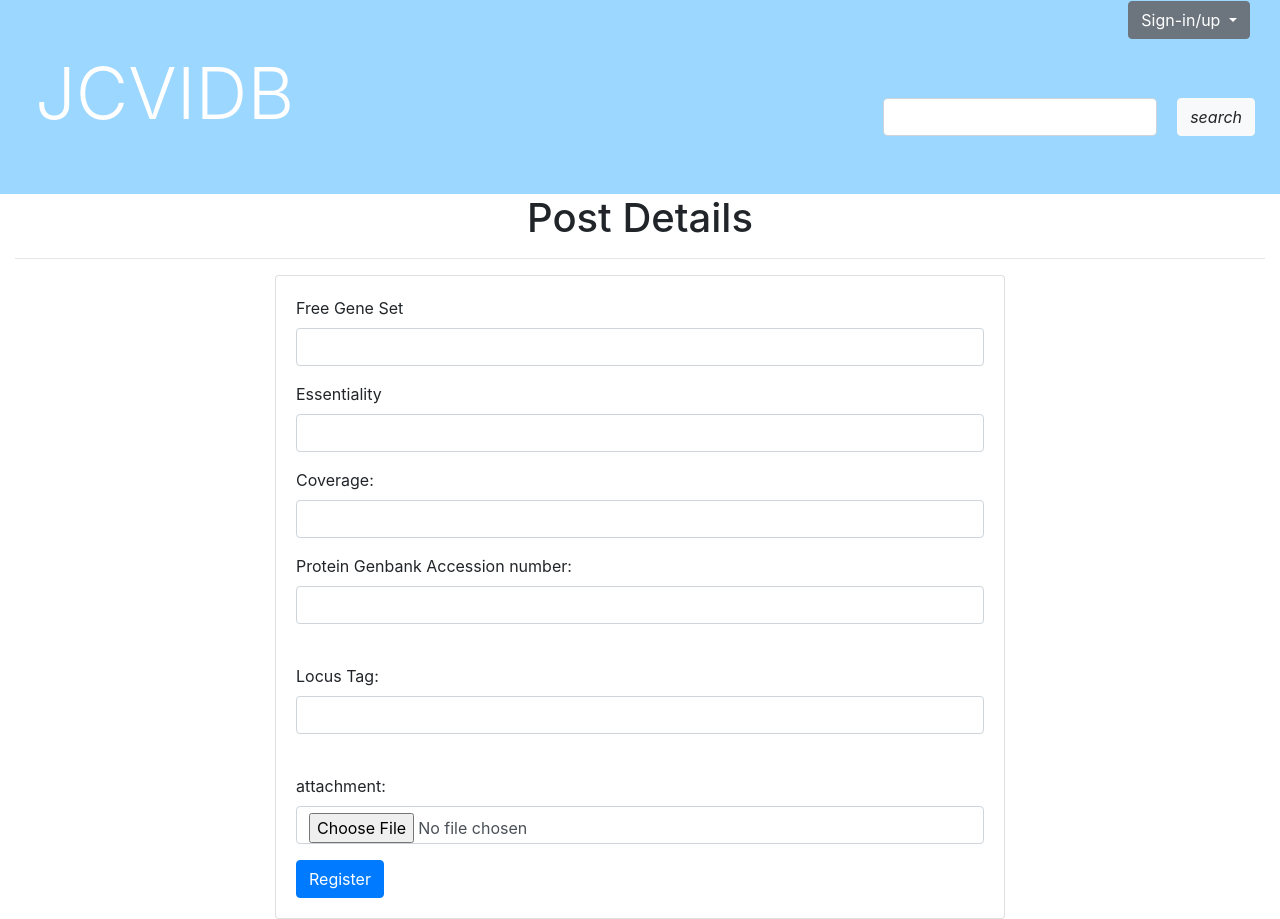
After one commit to BioinfoMachineLearning/JCVIDB, a Django app: page /post_data/ in a window 1280 px wide. The commit adds this page. Run offline with Django 4.2, Linux system fonts and the light colour scheme; some libraries are stand-ins or nearby versions.

Commit message:
file upload done

```diff
--- a/jcvidb/jcvidb/settings.py
+++ b/jcvidb/jcvidb/settings.py
@@ -15,7 +15,7 @@ from pathlib import Path
 # Build paths inside the project like this: BASE_DIR / 'subdir'.
 BASE_DIR = Path(__file__).resolve().parent.parent
 MEDIA_ROOT = os.path.join(BASE_DIR, 'media')
-MEDIA_URL = '/media/'
+MEDIA_URL = '/uploads/'
 
 # Quick-start development settings - unsuitable for production
 # See https://docs.djangoproject.com/en/4.2/howto/deployment/checklist/
--- a/jcvidb/jcvidb_app/models.py
+++ b/jcvidb/jcvidb_app/models.py
@@ -29,10 +29,11 @@ class Proteomic(models.Model):
     PGAN = models.CharField(max_length=255, null=True, blank=True)
     locusTag = models.CharField(max_length=255, null=True, blank=True)
 
-    createdBy = models.ForeignKey(User, on_delete=models.CASCADE)
+    createdBy = models.ForeignKey(User, on_delete=models.CASCADE,null=True,blank=True)
     essentiality = models.CharField(max_length=255)
     transporters = models.CharField(max_length=255, null=True, blank=True)
     coverage = models.IntegerField(null=True, blank=True)
+    approved = models.IntegerField(null=True, blank=True,default=0)
 
     attachment = models.FileField(null=True, blank=True)
     originalName = models.CharField(max_length=255, null=True, blank=True)
--- /dev/null
+++ b/jcvidb/jcvidb_app/protpost_form.py
@@ -0,0 +1,22 @@
+# forms.py
+from django import forms
+from .models import Proteomic, User
+
+
+class ProtPostForm(forms.ModelForm):
+
+    class Meta:
+        model = Proteomic
+        fields = ['id', 'freeGeneSet','createdBy', 'essentiality', 'PGAN', 'locusTag', 'attachment']
+
+    def clean(self):
+        cleaned_data = super().clean()
+        return cleaned_data
+
+    def save(self, sessionid=None, commit=True):
+        instance = super().save(commit=False)
+        if sessionid and commit:
+            instance.createdBy = User.objects.get(pk=sessionid)
+            instance.approved= 0 #  Set the sessionid attribute
+            instance.save()
+        return instance
--- a/jcvidb/jcvidb_app/templates/common/header.html
+++ b/jcvidb/jcvidb_app/templates/common/header.html
@@ -21,7 +21,7 @@
   </div>
   <div class="col-sm-6 row" style="padding-top: 1px;">
 
-{% if not login_context %}
+{% if not login_context.id  %}
 <div class="container">
   <div class="row justify-content-end">
     <div class="col-auto">
@@ -40,14 +40,14 @@
   </div>
 </div>
 {% else %}
-    <h2> {{ login_context.id }} {{ login_context.last_name }}</h2>
+<!--    <h2> {{ login_context.id }} {{ login_context.last_name }}</h2>-->
 <div class="container">
   <div class="row justify-content-end">
     <div class="col-auto">
       <div class="push-right">
         <div class="dropdown">
           <button class="btn btn-secondary dropdown-toggle" type="button" data-toggle="dropdown">
-            {{ last_name }}<span class="caret"></span>
+            {{ login_context.last_name  }}<span class="caret"></span>
           </button>
           <ul class="dropdown-menu">
             <li><a href="/profile">profile</a></li>
@@ -80,8 +80,8 @@
   </div>
 </div>
 
-<div class="col-sm-12">
-  {% block content %}
+<div class="col-sm-12">{% block content %}
+
 {% endblock %}
 
 </div>
--- /dev/null
+++ b/jcvidb/jcvidb_app/templates/prot_postform.html
@@ -0,0 +1,60 @@
+{% extends "./common/header.html" %}
+
+{% block content %}
+{% for msg in messages %}
+<div class="alert alert-danger alert-dismissible fade show" role="alert">
+  <strong>Failed!!</strong>   {{ msg }}
+  <button type="button" class="close" data-dismiss="alert" aria-label="Close">
+    <span aria-hidden="true">&times;</span>
+  </button>
+</div>
+
+{% endfor %}
+
+<h1 class="text-center"  > Post Details</h1>
+<hr>
+<div class="container">
+    <div class="row justify-content-center">
+        <div class="col-md-8">
+            <div class="card">
+                <div class="card-body">
+                    <form method="post" class="form-container" enctype="multipart/form-data"  >
+                        {% csrf_token %}
+                        <div class="form-group">
+                            <label for="id_freeGeneSet">Free Gene Set</label>
+                            <input type="text" class="form-control" id="id_freeGeneSet" name="freeGeneSet" required>
+
+                        </div>
+                        <div class="form-group">
+                            <label for="id_essentiality">Essentiality</label>
+                            <input type="text" class="form-control" id="id_essentiality" name="essentiality"required>
+                        </div>
+
+                        <div class="form-group">
+                            <label for="id_coverage">Coverage:</label><br>
+                            <input type="number" id="id_coverage"  class="form-control"  name="coverage"  required>
+                        </div>
+                        <div class="form-group">
+                            <label for="id_PGAN">Protein Genbank Accession number:</label><br>
+                            <input type="text" id="id_PGAN" class="form-control" name="PGAN" required><br>
+                        </div>
+
+                        <div class="form-group">
+                            <label for="id_locus_tag">Locus Tag:</label><br>
+                            <input class="form-control" type="text"   id="id_locus_tag"   name="locus_tag" required><br>
+                        </div>
+                        <div class="form-group">
+                            <label for="id_attachment">attachment:</label><br>
+                             <input class="form-control" type="file" id="id_attachment" name="attachment">
+                        </div>
+
+                        <button type="submit" id="submitButton" class="btn btn-primary">Register</button>
+                        <input type="text" id="id_createdBy" hidden="true" name="createdBy" value="{{ login_context.id }}">
+                    </form>
+                </div>
+            </div>
+        </div>
+    </div>
+</div>
+<body>
+{% endblock %}
--- a/jcvidb/jcvidb_app/urls.py
+++ b/jcvidb/jcvidb_app/urls.py
@@ -9,4 +9,5 @@ urlpatterns = [
     path('registration/', views.create_User, name='registration'),
     path('sign_in/', views.sign_in, name='sign_in'),
     path('sign_out/', views.sign_out, name='sign_out'),
+    path('post_data/', views.prot_post, name='post'),
 ]
--- a/jcvidb/jcvidb_app/views.py
+++ b/jcvidb/jcvidb_app/views.py
@@ -1,9 +1,11 @@
 # from django.core.checks import messages
+import os
 import time
 from django.contrib.auth.hashers import check_password
 
 from django.shortcuts import render, redirect
 from django.contrib import messages
+import shortuuid
 
 # Create your views here.
 from django.shortcuts import render
@@ -11,11 +13,18 @@ from django.http import HttpResponse
 from django.template import loader
 from .models import User, Proteomic, Role
 from .details_form import DetailsForm
+from .protpost_form import ProtPostForm
 from .registration_form import RegistrationForm
 from django.core.paginator import Paginator, EmptyPage, PageNotAnInteger
 from django.contrib.auth.hashers import make_password
 
-
+def handle_uploaded_file(uploaded_file):
+    upload_dir = 'uploads/'
+    if not os.path.exists(upload_dir):
+        os.makedirs(upload_dir)
+    with open(os.path.join(upload_dir, uploaded_file.name), 'wb+') as destination:
+        for chunk in uploaded_file.chunks():
+            destination.write(chunk)
 def main(request):
     try:
         if request.session['user_id'] and request.session['last_name']:
@@ -163,3 +172,22 @@ def sign_out(request):
     redirect('../')
     print('redirecting')
     return render(request, 'sign_in.html', context=None)
+
+
+def prot_post(request):
+    if request.method == 'POST':
+        form = ProtPostForm(request.POST,request.FILES)
+        if form.is_valid():
+            uploaded_file = request.FILES['attachment']
+            handle_uploaded_file(uploaded_file)
+            form.save(sessionid=request.session['user_id'])
+            messages.success(request, 'Form submitted successfully!')
+            form = ProtPostForm()
+            return redirect('../')
+        else:
+            form = ProtPostForm(form)
+            messages.error(request, 'Form is invalid!')
+            return render(request, 'prot_postform.html', {'form': form})
+    else:
+        form = ProtPostForm()
+        return render(request, 'prot_postform.html', {'form': form})
```
Also changed, not shown: jcvidb/jcvidb_app/migrations/0008_alter_proteomic_createdby.py (added), jcvidb/jcvidb_app/migrations/0009_remove_proteomic_originalname_proteomic_approved.py (added), jcvidb/jcvidb_app/migrations/0010_proteomic_upload_code.py (added), jcvidb/jcvidb_app/migrations/0011_remove_proteomic_upload_code_proteomic_originalname.py (added), 9 other files.
